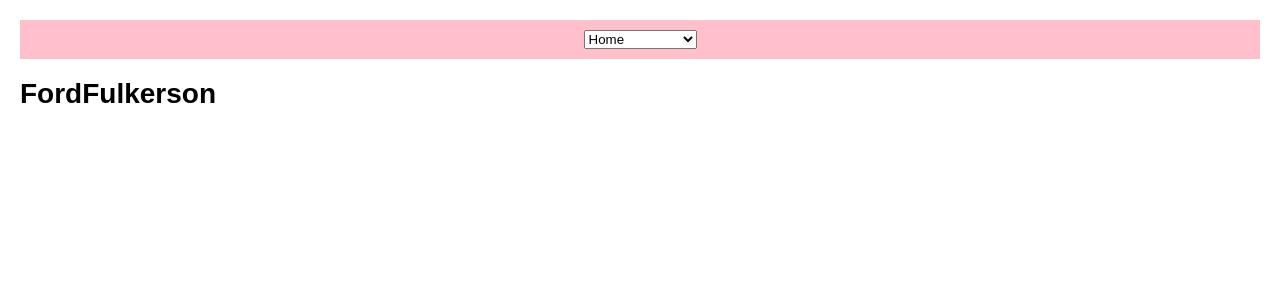
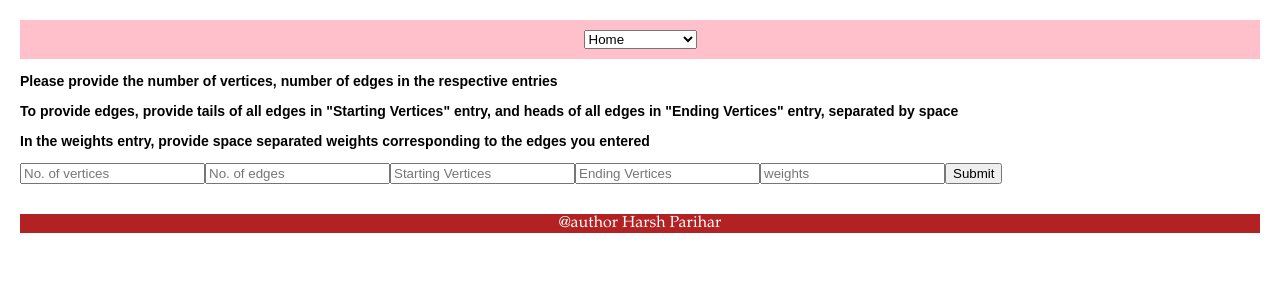
Before and after one commit to h-a-r-s-h-p/Algorithm-Visualizer, a React (Create React App) app: page /fordfulkerson/visualize in a window 1280 px wide. Shown: the top 300 px of the page. Built offline with nearby package versions, Linux system fonts and the light colour scheme.

Commit message:
added footer and updated ford fulkerson

```diff
--- /dev/null
+++ b/src/Algorithms/FordFulkerson/FordFulkerson.css
@@ -0,0 +1,12 @@
+.instructions{
+    text-align: center;
+}
+
+.graphInput{
+    text-align: center;
+}
+
+textarea{
+    width: 150px;
+    height: 300px;
+}
--- a/src/Algorithms/FordFulkerson/FordFulkerson.jsx
+++ b/src/Algorithms/FordFulkerson/FordFulkerson.jsx
@@ -1,13 +1,47 @@
-import React from 'react'
+import React, { Component } from 'react'
+import "./FordFulkerson.css"
+import PlotGraph from '../PlotGraph/PlotGraph';
+import GraphInput from '../GraphInput/GraphInput';
 
-function FordFulkerson() {
-  console.log("FordFulkerson Component called!");
-  return (
-    <div>
-      <h1>FordFulkerson</h1>
+export default class FordFulkerson extends Component {
+  constructor(props) {
+    super(props);
+    this.state = {
+      vertexCount: null,
+      edgeCount:null,
+      startingVertices: null,
+      endingVertices: null,
+      weights:null,
+      isClicked : false
+    };
+    console.log("inside constructor\n");
 
-    </div>
-  )
+    this.handleChange = this.handleChange.bind(this);
+  }
+
+  handleChange(vertexCount, edgeCount, startingVertices, endingVertices,weights, isClicked){
+    this.setState(prevState => {
+      return {
+        vertexCount : vertexCount,
+        edgeCount : edgeCount,
+        startingVertices : startingVertices,
+        endingVertices : endingVertices,
+        weights : weights,
+        isClicked : isClicked
+      }
+    })
+  }
+
+  render() {
+    return (
+      <>
+        <GraphInput func ={this.handleChange} />
+        {console.log(this.state.vertexCount)}
+        {console.log(this.state.edgeCount)}
+        <div>
+          {this.state.isClicked? <PlotGraph graph={this.state}/>:''}
+        </div>
+      </>
+    );
+  }
 }
-
-export default FordFulkerson
--- a/src/App.css
+++ b/src/App.css
@@ -9,3 +9,13 @@
     background-color:white;
     height: 40px;
 }
+
+footer{
+    background-color:firebrick;
+  text-align: center;
+  padding: 5x;
+  color: white;
+  font-family: "Palatino Linotype", "Book Antiqua", Palatino, serif;
+  font-size: medium;
+  margin-top: 30px;
+}
--- a/src/App.js
+++ b/src/App.js
@@ -34,6 +34,7 @@ function App() {
                 <Route exact path="/fordfulkerson/visualize" element={<FordFulkerson />} />
                 </Routes>
             </div>
+            <footer> @author Harsh Parihar</footer>
         </BrowserRouter>
     )
 }
```
